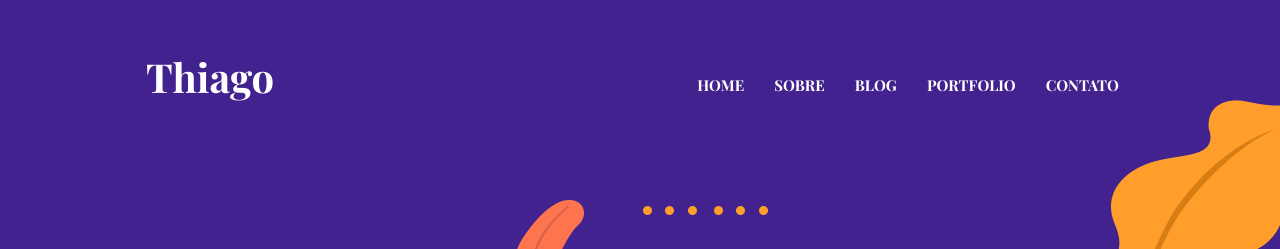
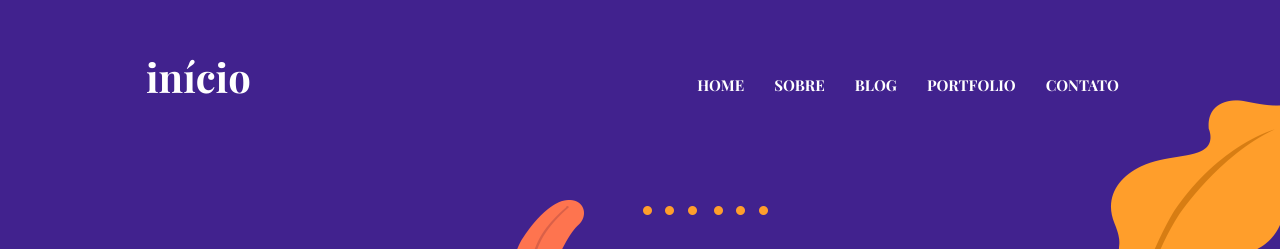
Before and after one commit to Cientista-de-Dados-Thiago/Cientista-de-Dados-Thiago.github.io, a Jekyll site: the page built from index.html, in a window 1280 px wide. Shown: the top 249 px of the page. Built offline with Jekyll 4.4.1, drawn with Linux system fonts in a browser that asks for light colours.

Commit message:
botão de início

```diff
--- a/_data/settings.yml
+++ b/_data/settings.yml
@@ -2,7 +2,7 @@
 #-------------------------------
 # General Site Settings
 
-title: Thiago
+title: início
 logo:
 author: Thiago Martins Carvalho de Medeiros
 description: this is meta description
```
